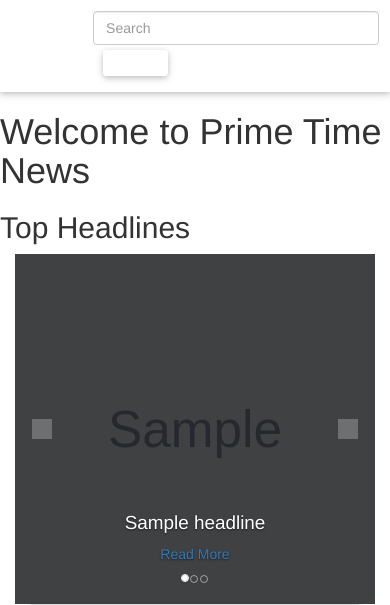
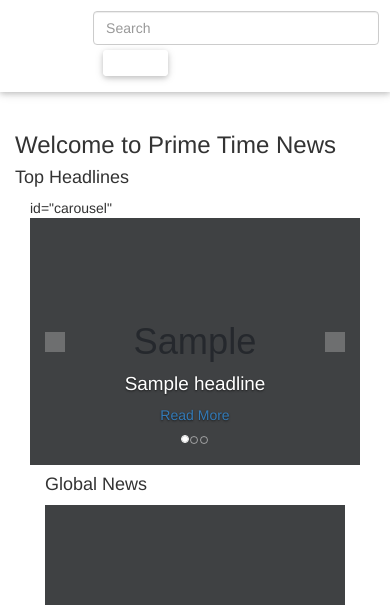
Before and after one commit to Daniel-Montet/prime-time-news, a Flask app: template app/templates/index.html in a window 390 px wide. Shown: the top 605 px of the page. Run offline with Flask 2, Linux system fonts and the light colour scheme; the template is opened without the code that fills it: most values are stand-ins (such as "Sample title", 1, 10 or a date in 2020); grey boxes marked "Sample" are stand-in pictures; parts of the project's set-up code (start-up, migrations or seed data) failed here and were passed over; some libraries are stand-ins or nearby versions; grey boxes are pictures that could not be loaded.

Commit message:
Refractor project with updated file structure

```diff
--- /dev/null
+++ b/app/main/__init__.py
@@ -0,0 +1,3 @@
+from flask import Blueprint
+main = Blueprint('main',__name__)
+from . import views,errors
--- a/app/static/css/index.css
+++ /dev/null
@@ -1,4 +0,0 @@
-img{
-    height: 35rem;
-    width: 100rem;
-}
--- a/app/templates/index.html
+++ b/app/templates/index.html
@@ -21,12 +21,13 @@
 {% block content %}
 
 <!--headlines section-->
-<h1>Welcome to Prime Time News</h1>
-<h2>Top Headlines</h2>
+
+<div id="body" class="container-fluid">
+    <h3>Welcome to Prime Time News</h3>
+    <h4>Top Headlines</h4>
   <div class="container-fluid">
       <div class="row">
           <div id="headlines" class="col-md-7">
-
             <!--Carousel Wrapper-->
             <div id="carousel" class="carousel slide carousel-fade" data-ride="carousel">
               <!--Indicators-->
@@ -34,7 +35,7 @@
                 <li data-target="#carousel-example-2" data-slide-to="0" class="active"></li>
                 <li data-target="#carousel-example-2" data-slide-to="1"></li>
                 <li data-target="#carousel-example-2" data-slide-to="2"></li>
-        </ol>
+              </ol>id="carousel"
               <!--/.Indicators-->
               <!--Slides-->
               <div class="carousel-inner" role="listbox">
@@ -85,30 +86,136 @@
 
           </div>
           <div class="col-md-5">
-      {% for headline in headlines%}
-      <div class="card">
+            <h4>Global News</h4>
 
-          <!-- Card image -->
-          <img class="card-img-top" src="https://mdbootstrap.com/img/Photos/Others/images/43.jpg" alt="Card image cap">
+              <div id="carousel" class="carousel slide carousel-fade" data-ride="carousel">
+                  <!--Indicators-->
+                  <ol class="carousel-indicators">
+                    <li data-target="#carousel-example-2" data-slide-to="0" class="active"></li>
+                    <li data-target="#carousel-example-2" data-slide-to="1"></li>
+                    <li data-target="#carousel-example-2" data-slide-to="2"></li>
+                  </ol>
+                  <!--/.Indicators-->
+                  <!--Slides-->
+                  <div class="carousel-inner" role="listbox">
+                    <div class="carousel-item active">
+                      <!--Mask color-->
+                      {% for item in general %}
+                      {% if item.urlToImage%}
+                      <div class="view">
+                        <img class="d-block w-100" src="{{item.urlToImage}}" alt="Second slide">
+                        <div class="mask rgba-black-strong"></div>
+                      </div>
+                      <div class="carousel-caption">
+                        <h3 class="h3-responsive">{{item.title}}</h3>
+                        <a href="{{item.url}}">Read More</a>
+                      </div>
+                    </div>
+                    <div class="carousel-item">
+                      <!--Mask color-->
 
-          <!-- Card content -->
-          <div class="card-body">
+                      {% elif item.urlToImage%}
+                      <div class="view">
+                        <img class="d-block w-100" src="{{item.urlToImage}}" alt="Second slide">
+                        <div class="mask rgba-black-strong"></div>
+                      </div>
+                      <div class="carousel-caption">
+                        <h3 class="h3-responsive">{{item.title}}</h3>
+                        <a href="{{item.url}}">Read More</a>
+                      </div>
 
-            <!-- Title -->
-            <h4 class="card-title"><a>{{headline.title}}</a></h4>
-            <!-- Text -->
-            <p class="card-text">Some quick example text to build on the card title and make up the bulk of the card's content.</p>
-            <!-- Button -->
-            <a href="#" class="btn btn-primary">Button</a>
+                    </div>
+                    {%endif%}
+                    {%endfor%}
+
+                  </div>
+                  <!--/.Slides-->
+                  <!--Controls-->
+                  <a class="carousel-control-prev" href="#carousel-example-2" role="button" data-slide="prev">
+                    <span class="carousel-control-prev-icon" aria-hidden="true"></span>
+                    <span class="sr-only">Previous</span>
+                  </a>
+                  <a class="carousel-control-next" href="#carousel-example-2" role="button" data-slide="next">
+                    <span class="carousel-control-next-icon" aria-hidden="true"></span>
+                    <span class="sr-only">Next</span>
+                  </a>
+                  <!--/.Controls-->
+                </div>
+                <!--/.Carousel Wrapper-->
 
           </div>
 
       </div>
+  </div>
+  <div class="container-fluid">
+    <div class="row">
+      <div class="col-md-4">
+          <h4>Business News</h4>
+          <div id="carousel" class="carousel slide carousel-fade" data-ride="carousel">
+              <!--Indicators-->
+              <ol class="carousel-indicators">
+                <li data-target="#carousel-example-2" data-slide-to="0" class="active"></li>
+                <li data-target="#carousel-example-2" data-slide-to="1"></li>
+                <li data-target="#carousel-example-2" data-slide-to="2"></li>
+              </ol>
+              <!--/.Indicators-->
+              <!--Slides-->
+              <div class="carousel-inner" role="listbox">
+                <div class="carousel-item active">
+                  <!--Mask color-->
+                  {% for item in business %}
+                  {% if item.urlToImage%}
+                  <div class="view">
+                    <img class="d-block w-100" src="{{item.urlToImage}}" alt="Second slide">
+                    <div class="mask rgba-black-strong"></div>
+                  </div>
+                  <div class="carousel-caption">
+                    <h3 class="h3-responsive">{{item.title}}</h3>
+                    <a href="{{item.url}}">Read More</a>
+                  </div>
+                </div>
+                <div class="carousel-item">
+                  <!--Mask color-->
 
-      {% endfor %}
+                  {% elif item.urlToImage%}
+                  <div class="view">
+                    <img class="d-block w-100" src="{{item.urlToImage}}" alt="Second slide">
+                    <div class="mask rgba-black-strong"></div>
+                  </div>
+                  <div class="carousel-caption">
+                    <h3 class="h3-responsive">{{item.title}}</h3>
+                    <a href="{{item.url}}">Read More</a>
+                  </div>
+
+                </div>
+                {%endif%}
+                {%endfor%}
+
+              </div>
+              <!--/.Slides-->
+              <!--Controls-->
+              <a class="carousel-control-prev" href="#carousel-example-2" role="button" data-slide="prev">
+                <span class="carousel-control-prev-icon" aria-hidden="true"></span>
+                <span class="sr-only">Previous</span>
+              </a>
+              <a class="carousel-control-next" href="#carousel-example-2" role="button" data-slide="next">
+                <span class="carousel-control-next-icon" aria-hidden="true"></span>
+                <span class="sr-only">Next</span>
+              </a>
+              <!--/.Controls-->
+            </div>
+            <!--/.Carousel Wrapper-->
+
+      </div>
+      <div class="col-md-4">
+
+      </div>
+      <div class="col-md-4">
 
       </div>
     </div>
+  </div>
+
 </div>
 
 
--- a/instance/config.py
+++ /dev/null
@@ -1,2 +0,0 @@
-NEWS_API_KEY = '67b973a2cb15466982de38b10153bfe5'
-SECRET_KEY = 'rrrrrraaaaah'
--- a/run.py
+++ /dev/null
@@ -1,4 +0,0 @@
-from app import app
-
-if __name__=='__main__':
-    app.run()
```
Also changed, not shown: app/__init__.py (+30 -7 lines), app/main/errors.py (renamed from app/error.py, +4 -7 lines), app/main/views.py (renamed from app/views.py, +14 -19 lines), app/request.py (deleted, +0 -197 lines), app/requests.py (added, +214 -0 lines), config.py (renamed from app/config.py, +9 -0 lines), manage.py (added, +12 -0 lines), tests/headlines_test.py (renamed from app/headlines_test.py, +2 -3 lines), app/models.py (renamed from app/models/headlines.py), app/models/__init__.py (deleted), 1 other file. Lines whose indentation alone changed are shown as unchanged.
